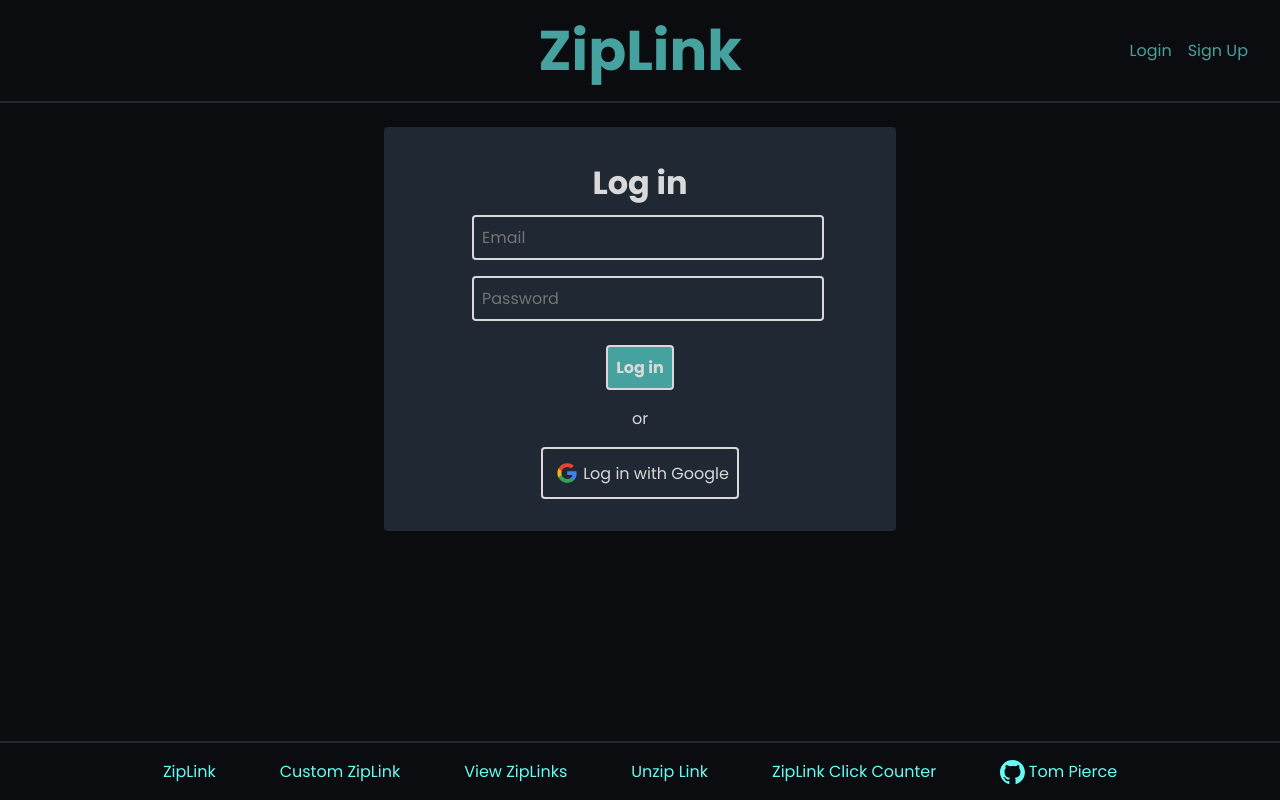
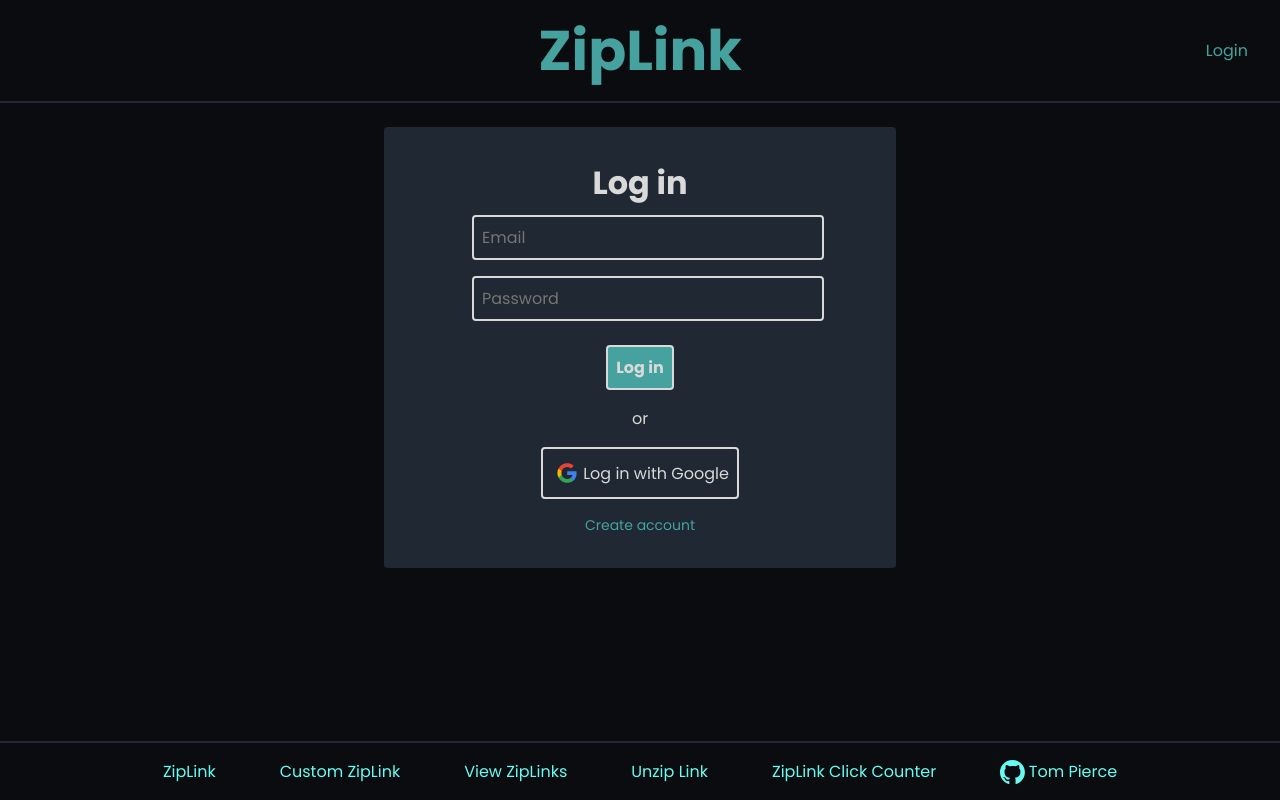
Before and after one commit to Tom-Pierce/ziplink-client, a React (Vite) app: page /login in a window 1280 px wide. Built offline with nearby package versions, Linux system fonts and the light colour scheme; no server answers.

Commit message:
remove sign up button from header
added a create account button to login page

```diff
--- a/src/components/Header.jsx
+++ b/src/components/Header.jsx
@@ -19,7 +19,7 @@
           </div>
         ) : (
           <div className={styles.authBar}>
-            <Link to="/login">Login</Link> <Link to="/signup">Sign Up</Link>
+            <Link to="/login">Login</Link>
           </div>
         )}
       </header>
--- a/src/components/Login.jsx
+++ b/src/components/Login.jsx
@@ -1,6 +1,7 @@
 import styles from "../css/Login.module.css";
 import googleLogo from "../assets/google_logo.png";
 import { useState } from "react";
+import { Link } from "react-router-dom";
 
 const Login = () => {
   const [errorMsg, setErrorMsg] = useState();
@@ -39,7 +40,7 @@
   return (
     <>
       <div className="main">
-        <div className={`${styles.signUpBox} infoBox`}>
+        <div className={`${styles.loginBox} infoBox`}>
           <h1>Log in</h1>
           <form id="signUpForm">
             <div className={styles.controls}>
@@ -78,6 +79,7 @@
           >
             <img src={googleLogo} alt="google logo" /> Log in with Google
           </button>
+          <Link to="/signup">Create account</Link>
         </div>
       </div>
     </>
--- a/src/css/Header.module.css
+++ b/src/css/Header.module.css
@@ -16,6 +16,7 @@
   text-decoration: none;
   color: var(--secondary);
 }
+
 .authBar {
   display: flex;
   gap: 1rem;
--- a/src/css/Login.module.css
+++ b/src/css/Login.module.css
@@ -1,6 +1,3 @@
-.signUpBox {
-}
-
 .controls {
   display: flex;
   flex-direction: column;
@@ -35,3 +32,12 @@
   font-size: 1.25rem;
   margin: 1rem;
 }
+
+.loginBox a {
+  display: flex;
+  justify-content: center;
+  font-size: 0.875rem;
+  margin-top: 1rem;
+  text-decoration: none;
+  color: var(--secondary);
+}
```
